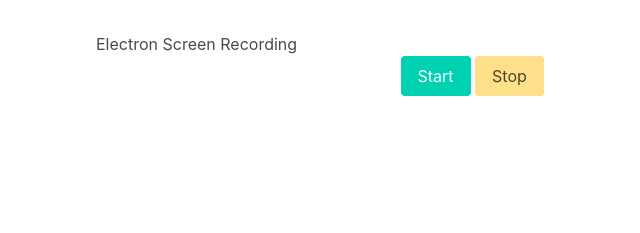
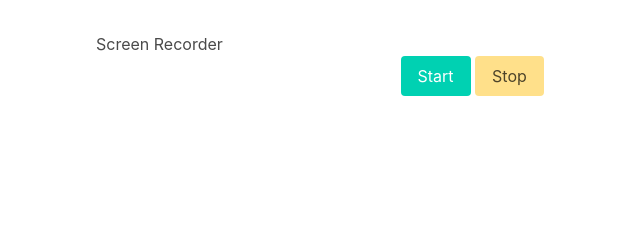
Before and after one commit to pixlbreaker/ScreenRecord, an Electron app: page src/index.html in a window 800 px wide. Shown: the top 233 px of the page, 32-672 px from the left. Drawn offline with nearby package versions, Linux system fonts and the light colour scheme.

Commit message:
Changed the Title

```diff
--- a/src/index.html
+++ b/src/index.html
@@ -2,14 +2,14 @@
 <html>
   <head>
     <meta charset="UTF-8">
-    <title>Hello World!</title>
+    <title>Screen Recorder</title>
     <link rel="stylesheet" href="https://cdn.jsdelivr.net/npm/bulma@0.8.0/css/bulma.min.css"/>
     <link rel="stylesheet" href="index.css">
 
     <script defer src="render.js"></script>
   </head>
   <body>
-    <h1>Electron Screen Recording</h1>
+    <h1>Screen Recorder</h1>
 
     <video></video>
 
```
